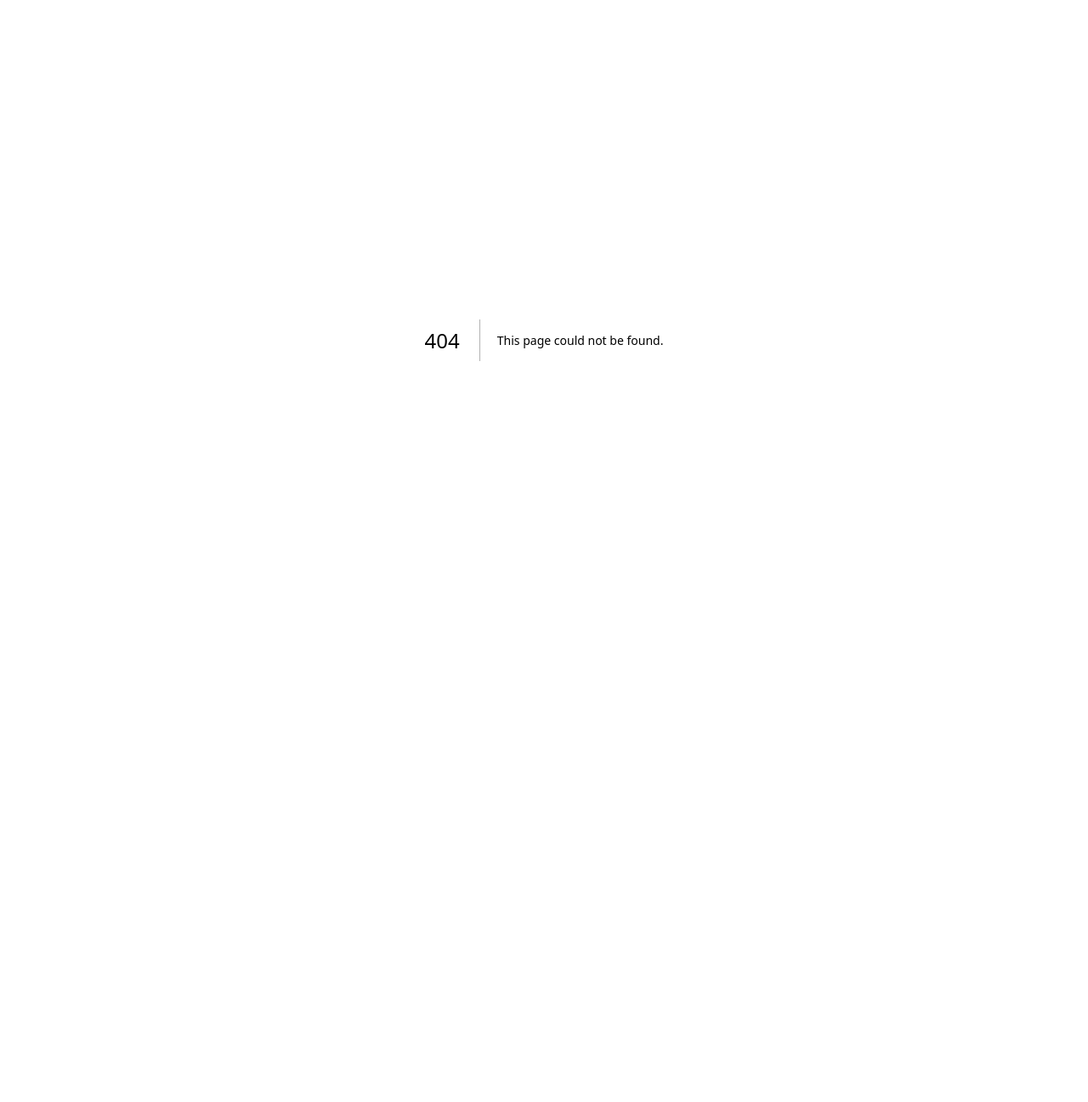
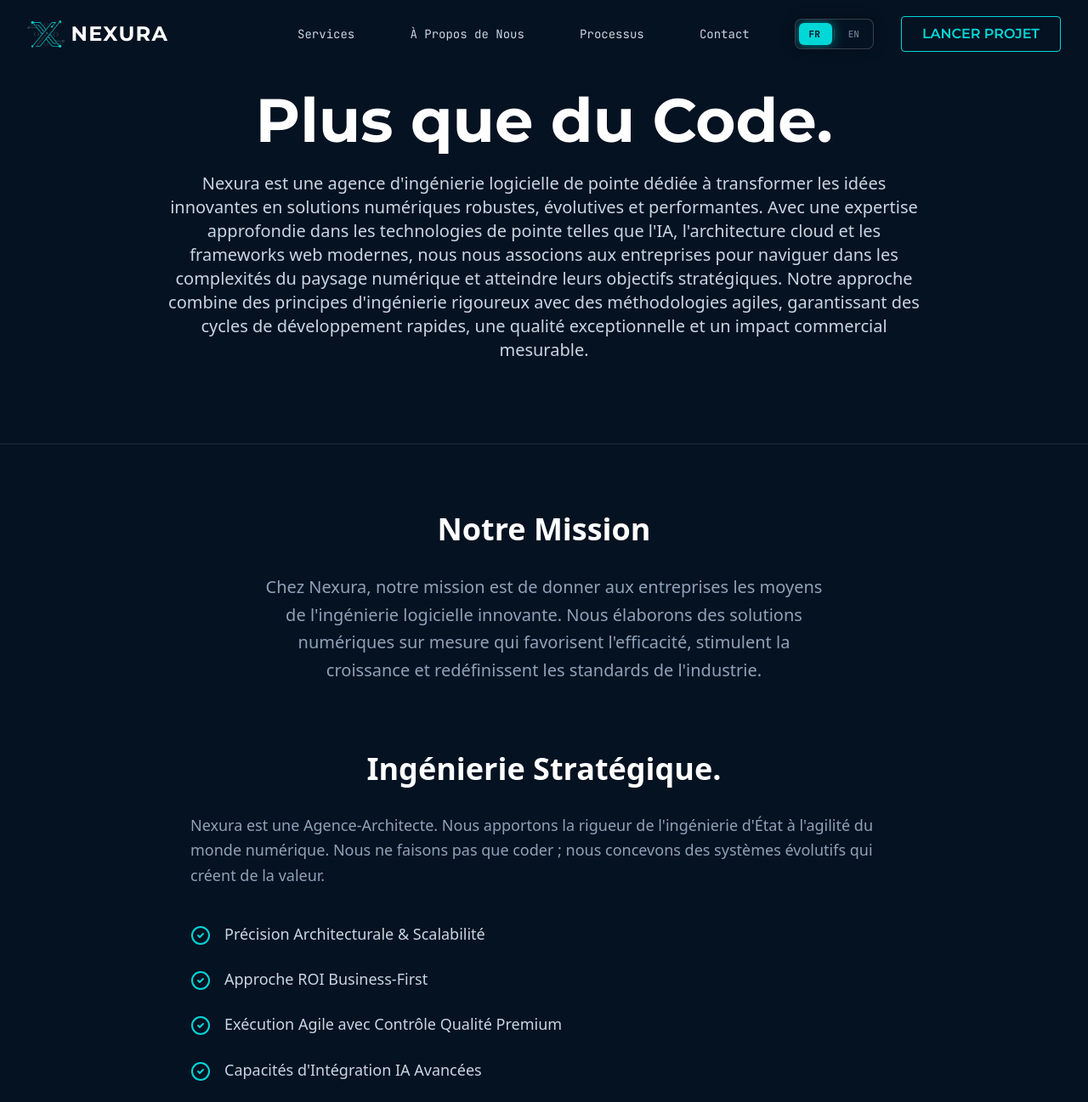
Before and after one commit to nexura-officiel/Website, a Next.js app: page /about in a window 1280 px wide. Before the commit this address had no page. Shown: the top 1297 px of the page at 85% size. Before the commit the page ends 800 px from the top, so only its background shows below. Built offline with nearby package versions, Linux system fonts and the light colour scheme.

Commit message:
Mise à jour la page d'accueil (boutton plus de services, bouttons savoir plus), Créer la page about

```diff
--- /dev/null
+++ b/src/app/about/page.tsx
@@ -0,0 +1,90 @@
+"use client";
+
+import Navbar from "@/components/Navbar";
+import Footer from "@/components/Footer";
+import Link from "next/link";
+import { CheckCircle2 } from "lucide-react"; // Import CheckCircle2
+import { useLanguage } from "@/context/LanguageContext";
+
+export default function AboutPage() {
+  const { t } = useLanguage();
+
+  return (
+    <main className="min-h-screen bg-midnight-navy text-white selection:bg-electric-cyan selection:text-midnight-navy">
+      <Navbar />
+
+      {/* Simplified Hero Section */}
+      <section className="py-24 px-4 sm:px-6 lg:px-8 text-center bg-midnight-navy border-b border-white/10">
+        <div className="max-w-4xl mx-auto">
+          <h1 className="text-5xl md:text-7xl font-bold font-sans text-white leading-tight mb-4">
+            {t.aboutUs.title}
+          </h1>
+          <p className="text-lg md:text-xl text-slate-300">
+            {t.aboutUs.extendedDescription}
+          </p>
+        </div>
+      </section>
+
+      <div className="max-w-4xl mx-auto px-4 sm:px-6 lg:px-8 py-20">
+        {/* Our Mission Section */}
+        <section className="mb-20 text-center">
+            <h2 className="text-4xl font-bold text-white mb-8">{t.aboutUs.missionTitle}</h2>
+            <p className="text-slate-400 text-xl leading-relaxed max-w-2xl mx-auto">
+                {t.aboutUs.missionDescription}
+            </p>
+        </section>
+
+        {/* Our Philosophy/Approach Section - Narrative Flow */}
+        <section className="mb-20">
+          <h2 className="text-4xl font-bold text-white mb-8 text-center">
+            {t.aboutUs.highlight}
+          </h2>
+          <p className="text-slate-400 text-lg leading-relaxed mb-10">
+            {t.aboutUs.description}
+          </p>
+
+          <ul className="space-y-6 text-slate-300 text-lg leading-relaxed">
+            {t.aboutUs.points.map((item, i) => (
+              <li key={i} className="flex items-start gap-4">
+                <CheckCircle2 className="text-electric-cyan shrink-0 mt-1" size={24} />
+                <span>{item}</span>
+              </li>
+            ))}
+          </ul>
+        </section>
+
+        {/* Services Overview Section - Integrated */}
+        <section className="text-center bg-white/5 rounded-lg p-10 mt-20 border border-white/10">
+          <h3 className="text-3xl font-bold text-white mb-6">
+            {t.aboutUs.coreServicesTitle}
+          </h3>
+          <p className="text-slate-400 text-lg max-w-3xl mx-auto mb-8 leading-relaxed">
+            {t.aboutUs.servicesOverview}
+          </p>
+          <Link
+            href="/services"
+            className="relative px-8 py-3 bg-transparent border border-electric-cyan text-electric-cyan font-sans font-semibold rounded-sm overflow-hidden group"
+          >
+            <div className="absolute inset-0 w-0 bg-electric-cyan transition-all duration-[250ms] ease-out group-hover:w-full opacity-10"></div>
+            <span className="relative group-hover:text-white transition-colors">Explore All Services</span>
+          </Link>
+        </section>
+
+        {/* Final Call to Action */}
+        <section className="text-center mt-20 pt-10 border-t border-white/10">
+            <h2 className="text-4xl font-bold text-white mb-6">{t.aboutUs.ctaTitle}</h2>
+            <p className="text-slate-400 text-xl leading-relaxed max-w-2xl mx-auto mb-10">
+                {t.aboutUs.ctaDescription}
+            </p>
+            <Link
+                href="/contact"
+                className="relative px-10 py-4 bg-electric-cyan text-midnight-navy font-sans font-bold rounded-sm overflow-hidden group hover:shadow-[0_0_25px_rgba(0,215,215,0.4)] transition-all duration-300"
+            >
+                <span className="relative z-10">{t.aboutUs.ctaButton}</span>
+            </Link>
+        </section>
+      </div>
+      <Footer />
+    </main>
+  );
+}
--- a/src/components/AboutUs.tsx
+++ b/src/components/AboutUs.tsx
@@ -1,5 +1,6 @@
 "use client";
 
+import Link from "next/link";
 import { motion } from "framer-motion";
 import { CheckCircle2 } from "lucide-react";
 import { useLanguage } from "@/context/LanguageContext";
@@ -54,11 +55,11 @@
               <div className="space-y-2 text-slate-400">
                 <div className="flex">
                     <span className="text-slate-600 w-8 text-right mr-4 select-none">1</span>
-                    <span><span className="text-purple-400">class</span> <span className="text-yellow-400">NexuraEngine</span> <span className="text-white">{`{`}</span></span>
+                    <span><span className="text-purple-400">class</span> <span className="text-yellow-400">NexuraEngine</span> <span className="text-white">&lbrace;</span></span>
                 </div>
                 <div className="flex">
                     <span className="text-slate-600 w-8 text-right mr-4 select-none">2</span>
-                    <span className="pl-4"><span className="text-purple-400">constructor</span>() <span className="text-white">{`{`}</span></span>
+                    <span className="pl-4"><span className="text-purple-400">constructor</span>() <span className="text-white">&lbrace;</span></span>
                 </div>
                 <div className="flex">
                     <span className="text-slate-600 w-8 text-right mr-4 select-none">3</span>
@@ -70,7 +71,7 @@
                 </div>
                 <div className="flex">
                     <span className="text-slate-600 w-8 text-right mr-4 select-none">5</span>
-                    <span className="pl-4"><span className="text-white">{`}`}</span></span>
+                    <span className="pl-4"><span className="text-white">&rbrace;</span></span>
                 </div>
                 <div className="flex">
                     <span className="text-slate-600 w-8 text-right mr-4 select-none">6</span>
@@ -78,7 +79,7 @@
                 </div>
                 <div className="flex">
                     <span className="text-slate-600 w-8 text-right mr-4 select-none">7</span>
-                    <span className="pl-4"><span className="text-purple-400">optimize</span>(<span className="text-orange-400">business</span>) <span className="text-white">{`{`}</span></span>
+                    <span className="pl-4"><span className="text-purple-400">optimize</span>(<span className="text-orange-400">business</span>) <span className="text-white">&lbrace;</span></span>
                 </div>
                 <div className="flex">
                     <span className="text-slate-600 w-8 text-right mr-4 select-none">8</span>
@@ -86,11 +87,11 @@
                 </div>
                 <div className="flex">
                     <span className="text-slate-600 w-8 text-right mr-4 select-none">9</span>
-                    <span className="pl-4"><span className="text-white">{`}`}</span></span>
+                    <span className="pl-4"><span className="text-white">&rbrace;</span></span>
                 </div>
                 <div className="flex">
                     <span className="text-slate-600 w-8 text-right mr-4 select-none">10</span>
-                    <span className="text-white">{`}`}</span>
+                    <span className="text-white">&rbrace;</span>
                 </div>
               </div>
 
@@ -100,6 +101,16 @@
           </motion.div>
 
         </div>
+
+        <div className="text-center mt-12">
+          <Link
+            href="/about"
+            className="relative px-6 py-3 bg-transparent border border-electric-cyan text-electric-cyan font-sans font-semibold rounded-sm overflow-hidden group"
+          >
+            <div className="absolute inset-0 w-0 bg-electric-cyan transition-all duration-[250ms] ease-out group-hover:w-full opacity-10"></div>
+            <span className="relative group-hover:text-white transition-colors">{t.aboutUs.readMoreButton}</span>
+          </Link>
+        </div>
       </div>
     </section>
   );
--- a/src/components/Footer.tsx
+++ b/src/components/Footer.tsx
@@ -73,7 +73,7 @@
             <h4 className="text-white font-bold mb-6">{t.footer.headers.sitemap}</h4>
             <ul className="space-y-3 text-slate-400">
               <li><Link href="#services" className="hover:text-electric-cyan transition-colors">{t.nav.services}</Link></li>
-              <li><Link href="#aboutUs" className="hover:text-electric-cyan transition-colors">{t.nav.aboutUs}</Link></li>
+              <li><Link href="/about" className="hover:text-electric-cyan transition-colors">{t.nav.aboutUs}</Link></li>
               <li><Link href="#process" className="hover:text-electric-cyan transition-colors">{t.nav.process}</Link></li>
               <li><Link href="#contact" className="hover:text-electric-cyan transition-colors">{t.nav.contact}</Link></li>
             </ul>
--- a/src/components/Services.tsx
+++ b/src/components/Services.tsx
@@ -1,5 +1,6 @@
 "use client";
 
+import Link from "next/link";
 import { motion } from "framer-motion";
 import { Monitor, Bot, Cloud, ArrowUpRight } from "lucide-react";
 import { useLanguage } from "@/context/LanguageContext";
@@ -78,6 +79,16 @@
             </motion.div>
           ))}
         </div>
+
+        <div className="text-center mt-12">
+          <Link
+            href="/services"
+            className="relative px-6 py-3 bg-transparent border border-electric-cyan text-electric-cyan font-sans font-semibold rounded-sm overflow-hidden group"
+          >
+            <div className="absolute inset-0 w-0 bg-electric-cyan transition-all duration-[250ms] ease-out group-hover:w-full opacity-10"></div>
+            <span className="relative group-hover:text-white transition-colors">{t.services.moreServicesButton}</span>
+          </Link>
+        </div>
       </div>
     </section>
   );
--- a/src/locales/en.ts
+++ b/src/locales/en.ts
@@ -38,7 +38,8 @@
         title: "Cloud & Security",
         description: "Scalable infrastructure design on AWS/Azure, performance optimization, and rigorous security audits.",
       }
-    ]
+    ],
+    moreServicesButton: "More Services"
   },
   aboutUs: {
     title: "More Than Just Code.",
@@ -49,7 +50,16 @@
       "Business-First ROI Focus",
       "Agile Execution with Premium Quality Control",
       "Advanced AI Integration Capabilities"
-    ]
+    ],
+    readMoreButton: "Read More",
+    extendedDescription: "Nexura is a leading software engineering agency dedicated to transforming innovative ideas into robust, scalable, and high-performance digital solutions. With a deep expertise in cutting-edge technologies like AI, cloud architecture, and modern web frameworks, we partner with businesses to navigate the complexities of the digital landscape and achieve their strategic objectives. Our approach combines rigorous engineering principles with agile methodologies, ensuring rapid development cycles, exceptional quality, and measurable business impact.",
+    servicesOverview: "Our core services encompass comprehensive software development, from bespoke web and mobile applications to enterprise-grade SaaS platforms. We specialize in AI integration, leveraging machine learning and intelligent automation to create smart, efficient systems. Furthermore, our cloud architecture expertise ensures your infrastructure is secure, scalable, and optimized for peak performance.",
+    missionTitle: "Our Mission",
+    missionDescription: "At Nexura, our mission is to empower businesses through innovative software engineering. We craft bespoke digital solutions that drive efficiency, foster growth, and redefine industry standards.",
+    coreServicesTitle: "Our Core Services",
+    ctaTitle: "Ready to Transform Your Business?",
+    ctaDescription: "Partner with Nexura to build innovative solutions that drive your success in the digital era.",
+    ctaButton: "Get in Touch"
   },
   process: {
     label: "METHODOLOGY",
--- a/src/locales/fr.ts
+++ b/src/locales/fr.ts
@@ -38,7 +38,8 @@
         title: "Cloud & Sécurité",
         description: "Conception d'infrastructures évolutives sur AWS/Azure, optimisation des performances et audits de sécurité rigoureux.",
       }
-    ]
+    ],
+    moreServicesButton: "Plus de Services"
   },
   aboutUs: {
     title: "Plus que du Code.",
@@ -49,7 +50,16 @@
       "Approche ROI Business-First",
       "Exécution Agile avec Contrôle Qualité Premium",
       "Capacités d'Intégration IA Avancées"
-    ]
+    ],
+    readMoreButton: "En Savoir Plus",
+    extendedDescription: "Nexura est une agence d'ingénierie logicielle de pointe dédiée à transformer les idées innovantes en solutions numériques robustes, évolutives et performantes. Avec une expertise approfondie dans les technologies de pointe telles que l'IA, l'architecture cloud et les frameworks web modernes, nous nous associons aux entreprises pour naviguer dans les complexités du paysage numérique et atteindre leurs objectifs stratégiques. Notre approche combine des principes d'ingénierie rigoureux avec des méthodologies agiles, garantissant des cycles de développement rapides, une qualité exceptionnelle et un impact commercial mesurable.",
+    servicesOverview: "Nos services principaux englobent le développement logiciel complet, des applications web et mobiles sur mesure aux plateformes SaaS de niveau entreprise. Nous sommes spécialisés dans l'intégration de l'IA, en tirant parti de l'apprentissage automatique et de l'automatisation intelligente pour créer des systèmes intelligents et efficaces. De plus, notre expertise en architecture cloud garantit que votre infrastructure est sécurisée, évolutive et optimisée pour des performances optimales.",
+    missionTitle: "Notre Mission",
+    missionDescription: "Chez Nexura, notre mission est de donner aux entreprises les moyens de l'ingénierie logicielle innovante. Nous élaborons des solutions numériques sur mesure qui favorisent l'efficacité, stimulent la croissance et redéfinissent les standards de l'industrie.",
+    coreServicesTitle: "Nos Services Principaux",
+    ctaTitle: "Prêt à Transformer Votre Entreprise ?",
+    ctaDescription: "Associez-vous à Nexura pour construire des solutions innovantes qui propulseront votre succès à l'ère numérique.",
+    ctaButton: "Nous Contacter"
   },
   process: {
     label: "MÉTHODOLOGIE",
```
